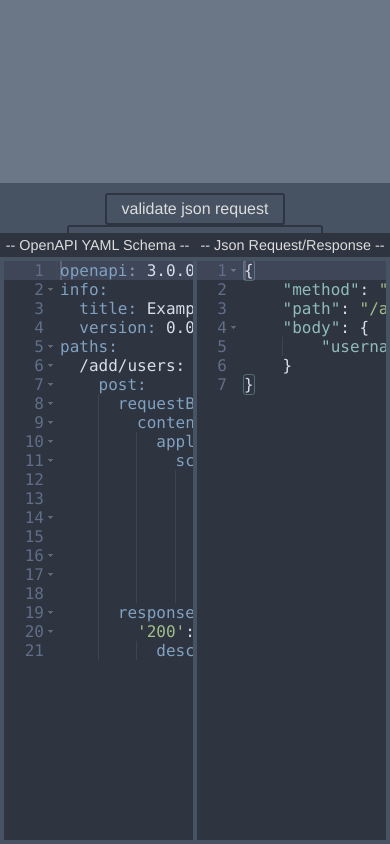
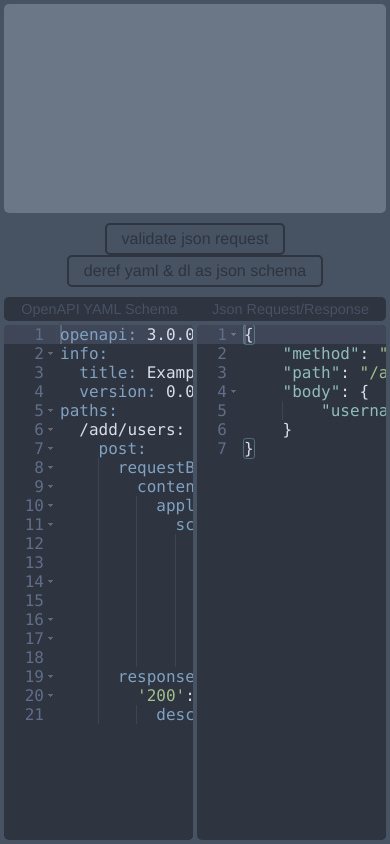
Before and after one commit to BoThomas/openapi-tools, a website: page index.html in a window 390 px wide. Drawn offline with Linux system fonts and the light colour scheme.

Commit message:
responsive style

```diff
--- a/index.html
+++ b/index.html
@@ -6,24 +6,25 @@
         <link rel="stylesheet" href="stylesheets/style.css"/>
     </head>
     <body>
-        <div id="message-section">
+        <div class="container">
+            <div class="top">
+                <div class="message-section">
                     <div class="message-wrap">
                         <div id="message"></div>
                     </div>
                 </div>
-
-        <div id="button-section">
-            <div class="btn-wrap">
+                <div class="button-section">
                     <div id="validate" class="button">validate json request</div>
                     <div id="jsv-export" class="button">deref yaml & dl as json schema</div>
                 </div>
             </div>
-
-        <div id="editor-section">
-            <div id="label-section">
-                <div id="label-l" class="label">-- OpenAPI YAML Schema --</div>
-                <div id="label-r" class="label">-- Json Request/Response --</div>
+            <div class="bottom">
+                <div class="label-section">
+                    <div id="label-l" class="label">OpenAPI YAML Schema</div>
+                    <div id="label-r" class="label">Json Request/Response</div>
                 </div>
+                <div class="editor-section">
+                    <div class="editor-container">
                         <div id="editor-l" class="editor">openapi: 3.0.0
 info:
   title: Example
@@ -45,6 +46,8 @@ paths:
       responses:
         '200':
           description: OK</div>
+                    </div>
+                    <div class="editor-container">
                         <div id="editor-r" class="editor">{
     "method": "POST",
     "path": "/add/users",
@@ -53,7 +56,9 @@ paths:
     }
 }</div>
                     </div>
-
+                </div>
+            </div>
+        </div>
         <script src="javascripts/lib/jquery-3.6.1.min.js"></script>
         <script src="javascripts/lib/jszip.min.js"></script>
         <script src="javascripts/lib/browserify/file-saver.js" ></script>
--- a/stylesheets/style.scss
+++ b/stylesheets/style.scss
@@ -1,39 +1,56 @@
 body {
   font: 1.2rem Helvetica, Arial, sans-serif;
   background: #475263;
+  padding: 0;
+  margin: 0;
 }
 
-#message-section {
-  position: absolute;
-  top: 0;
-  left: 0;
+
+.container {
+  display: flex;
+  flex-direction: column;
+  align-items: center;
   width: 100%;
-  height: calc(30% - 70px);
+  height: 100vh;
+  padding: 4px;
+  -webkit-box-sizing: border-box;
+  -moz-box-sizing: border-box;
+  -ms-box-sizing: border-box;
+  -o-box-sizing: border-box;
+  box-sizing: border-box;
+
+  .top {
+    width: 100%;
+    height: 35%;
+    display: flex;
+    flex-flow: column;
+
+    .message-section {
+      width: 100%;
       overflow-y: scroll;
       background: #6b7686;
+      flex: 1 1 auto;
+      border-radius: 5px;
 
       #message {
         padding: 10px;
         white-space: pre;
-    color: #262b34;
+        color: #2e3440;
       }
     }
 
-#button-section {
-  position: absolute;
-  top: calc(30% - 60px);
-  left: 0;
+    .button-section {
       width: 100%;
-
-  .btn-wrap {
+      padding: 10px 0;
       text-align: center;
+      flex: 0 1 auto;
 
       .button {
         display: inline-block;
-      background-color: #475263;
+        background-color: transparent;
         border: 2px solid #2e3440;
-      border-radius: 3px;
-      color: #ddd;
+        border-radius: 5px;
+        color: #2e3440;
         cursor: pointer;
         font-size: 1rem;
         line-height: 20px;
@@ -48,65 +65,69 @@ body {
       }
 
       .button:hover {
-      background-color: #393e4f;
+        background-color: #2e3440;
+        color: #475263;
       }
 
       .button:active {
-      background-color: #393e4f;
+        background-color: #2e3440;
+        color: #475263;
       }
     }
   }
 
-#editor-section {
-  position: absolute;
-  top: calc(30% - 20px);
-  bottom: 0;
-  left: 0;
-  right: 0;
+  .bottom {
+    width: 100%;
+    height: 65%;
+    display: flex;
+    flex-direction: column;
 
-  #label-section {
+    .label-section {
+      height: 1.5rem;
+      display: flex;
+      width: 100%;
+      background: #2e3440;
+      border-radius: 5px;
+
+      .label {
+        width: 50%;
+        line-height: 1.5rem;
+        text-align: center;
+        color: #475263;
+        font-size: 0.9rem;
+      }
+
+      margin-bottom: 4px;
+    }
+
+    .editor-section {
+      width: 100%;
+      height: 100%;
+      display: flex;
+
+      .editor-container {
+        width: 50%;
+        height: 100%;
+        position: relative;
+
+        .editor {
           position: absolute;
           top: 0;
           left: 0;
-    height: 1.5rem;
-    width: 100%;
-    background: #2e3440;
-
-    .label {
-      width: 50%;
-      height: 100%;
-      line-height: 1.5rem;
-      text-align: center;
-      color: #ddd;
-      font-size: 0.9rem;
-    }
-
-    #label-l {
-      float: left;
-    }
-
-    #label-r {
-      float: right;
-    }
-  }
-
-  .editor {
-    position: absolute;
-    top: 1.5rem;
+          right: 0;
           bottom: 0;
-    border: 4px solid #475263;
           display: none;
+          border-radius: 5px;
         }
 
         #editor-l {
-    right: 50%;
-    left: 0;
-    border-right-width: 2px;
+          margin-right: 2px;
         }
 
         #editor-r {
-    right: 0;
-    left: 50%;
-    border-left-width: 2px;
+          margin-left: 2px;
         }
       }
+    }
+  }
+}
```
Also changed, not shown: stylesheets/style.css. Lines whose indentation alone changed are shown as unchanged.
